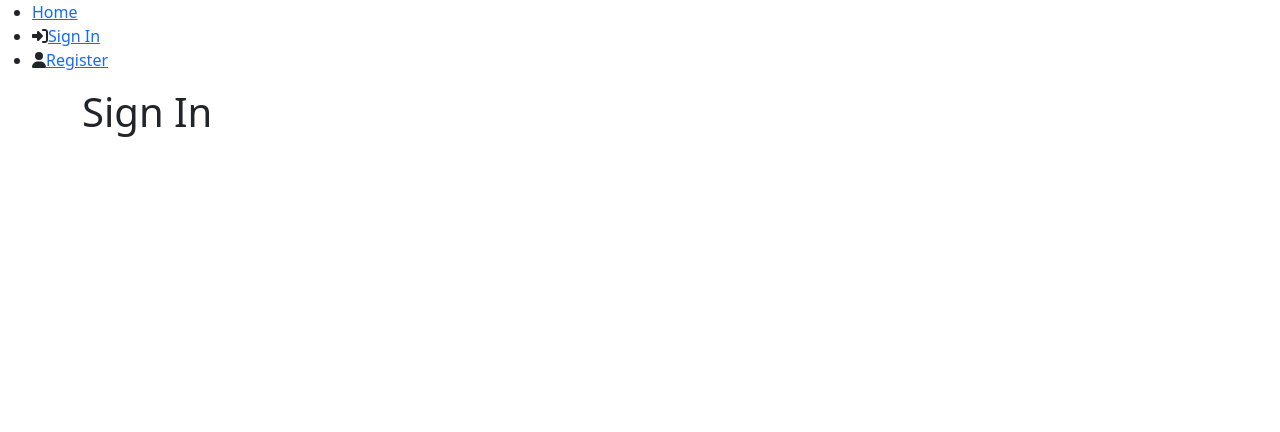
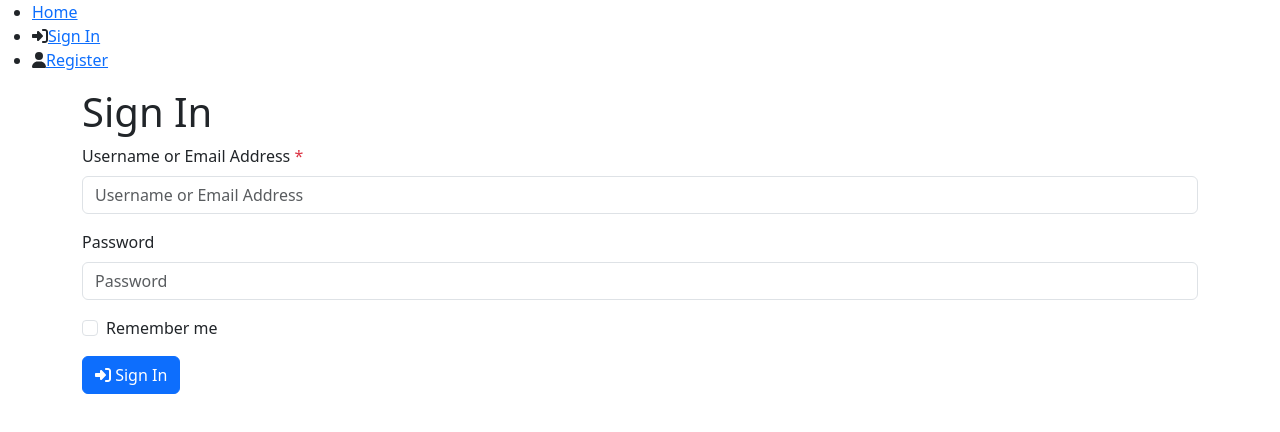
Before and after one commit to Logitar/Vue3Template, a Vue app: page /sign-in in a window 1280 px wide. Shown: the top 432 px of the page. Built offline with nearby package versions, Linux system fonts and the light colour scheme.

Commit message:
Implemented user sign-in.

```diff
--- a/src/api/account.ts
+++ b/src/api/account.ts
@@ -1,5 +1,5 @@
 import type { Actor } from "@/types/aggregate";
-import type { RegisterPayload } from "@/types/account";
+import type { RegisterPayload, SignInPayload } from "@/types/account";
 import { useUserStore } from "@/stores/user";
 
 export async function confirm(token: string): Promise<Actor | undefined> {
@@ -12,4 +12,9 @@ export async function register(payload: RegisterPayload): Promise<void> {
   users.create(payload);
 }
 
+export async function signIn(payload: SignInPayload): Promise<Actor> {
+  const users = useUserStore();
+  return users.signIn(payload);
+}
+
 export async function signOut(): Promise<void> {}
--- a/src/stores/user.ts
+++ b/src/stores/user.ts
@@ -3,7 +3,7 @@ import { nanoid } from "nanoid";
 import { ref } from "vue";
 
 import type { Actor } from "@/types/aggregate";
-import type { RegisterPayload } from "@/types/account";
+import type { RegisterPayload, SignInPayload } from "@/types/account";
 import type { User } from "@/types/users";
 
 function buildFullName(...names: (string | undefined)[]): string | undefined {
@@ -111,6 +111,38 @@ export const useUserStore = defineStore(
       }
     }
 
+    function signIn(payload: SignInPayload): Actor {
+      // Try finding the user by username
+      const usernameNormalized = payload.username.trim().toUpperCase();
+      let id: string | undefined = usernameIndex.value.get(usernameNormalized);
+
+      // Try finding the user by email address
+      if (!id) {
+        id = emailIndex.value.get(usernameNormalized);
+      }
+
+      // Checking credentials
+      if (!id) {
+        throw "INVALID_CREDENTIALS"; // TODO(fpion): use error object
+      }
+      const user: User | undefined = users.value.get(id);
+      if (!user || user.isDisabled) {
+        throw "INVALID_CREDENTIALS"; // TODO(fpion): use error object
+      }
+      if (user.hasPassword) {
+        const password: string | undefined = passwordHashes.value.get(id);
+        if (!password || !payload.password || hash(payload.password) !== password) {
+          throw "INVALID_CREDENTIALS"; // TODO(fpion): use error object
+        }
+      }
+
+      // Authenticate the user
+      user.authenticatedOn = new Date().toISOString();
+      users.value.set(id, user);
+
+      return toActor(user);
+    }
+
     function verifyEmail(emailAddress: string): Actor | undefined {
       // Find the user identifier using the email address
       const emailAddressNormalized: string = emailAddress.trim().toUpperCase();
@@ -144,7 +176,7 @@ export const useUserStore = defineStore(
       return actor;
     }
 
-    return { create, verifyEmail };
+    return { create, signIn, verifyEmail };
   },
-  { persist: true },
+  { persist: true }, // TODO(fpion): does not seem to work
 );
--- a/src/types/account.ts
+++ b/src/types/account.ts
@@ -5,3 +5,9 @@ export type RegisterPayload = {
   firstName?: string;
   lastName?: string;
 };
+
+export type SignInPayload = {
+  username: string;
+  password?: string;
+  remember: boolean;
+};
--- a/src/views/account/SignInView.vue
+++ b/src/views/account/SignInView.vue
@@ -1,7 +1,74 @@
-<script setup lang="ts"></script>
+<script setup lang="ts">
+import { FontAwesomeIcon } from "@fortawesome/vue-fontawesome";
+import { ref } from "vue";
+import { useRoute, useRouter } from "vue-router";
+
+import type { Actor } from "@/types/aggregate";
+import type { SignInPayload } from "@/types/account";
+import { signIn } from "@/api/account";
+import { useAccountStore } from "@/stores/account";
+
+const account = useAccountStore();
+const route = useRoute();
+const router = useRouter();
+
+const invalidCredentials = ref<boolean>(false);
+const loading = ref<boolean>(false);
+const payload = ref<SignInPayload>({ username: "", remember: false });
+
+async function submit(): Promise<void> {
+  if (!loading.value) {
+    loading.value = true;
+    invalidCredentials.value = false;
+    try {
+      const actor: Actor = await signIn(payload.value);
+      account.signIn(actor);
+      const redirect = route.query.redirect as string | undefined;
+      router.push(redirect ?? { name: "Profile" });
+    } catch (e) {
+      if (e === "INVALID_CREDENTIALS") {
+        invalidCredentials.value = true;
+      } else {
+        console.error(e); // TODO(fpion): error handling
+      }
+    } finally {
+      loading.value = false;
+    }
+  }
+}
+
+import { useUserStore } from "@/stores/user";
+const users = useUserStore();
+users.create({
+  username: "fpion",
+});
+</script>
 
 <template>
   <main class="container">
     <h1>Sign In</h1>
+    <div v-if="invalidCredentials" class="alert alert-warning">Invalid Credentials!</div>
+    <form @submit.prevent="submit">
+      <div class="mb-3">
+        <label class="form-label" for="username">Username or Email Address <span class="text-danger">*</span></label>
+        <input class="form-control" id="username" placeholder="Username or Email Address" required type="text" v-model.trim="payload.username" />
+      </div>
+      <div class="mb-3">
+        <label class="form-label" for="password">Password</label>
+        <input class="form-control" id="password" placeholder="Password" type="password" v-model="payload.password" />
+      </div>
+      <div class="form-check mb-3">
+        <input class="form-check-input" id="remember-me" type="checkbox" v-model="payload.remember" />
+        <label class="form-check-label" for="remember-me">Remember me</label>
+      </div>
+      <button class="btn btn-primary" :disabled="loading" type="submit">
+        <span v-if="loading">
+          <span class="spinner-border spinner-border-sm" aria-hidden="true"></span>
+          <span class="visually-hidden">Loading...</span>
+        </span>
+        <FontAwesomeIcon v-else :icon="['fas', 'right-to-bracket']" />
+        Sign In
+      </button>
+    </form>
   </main>
 </template>
```
